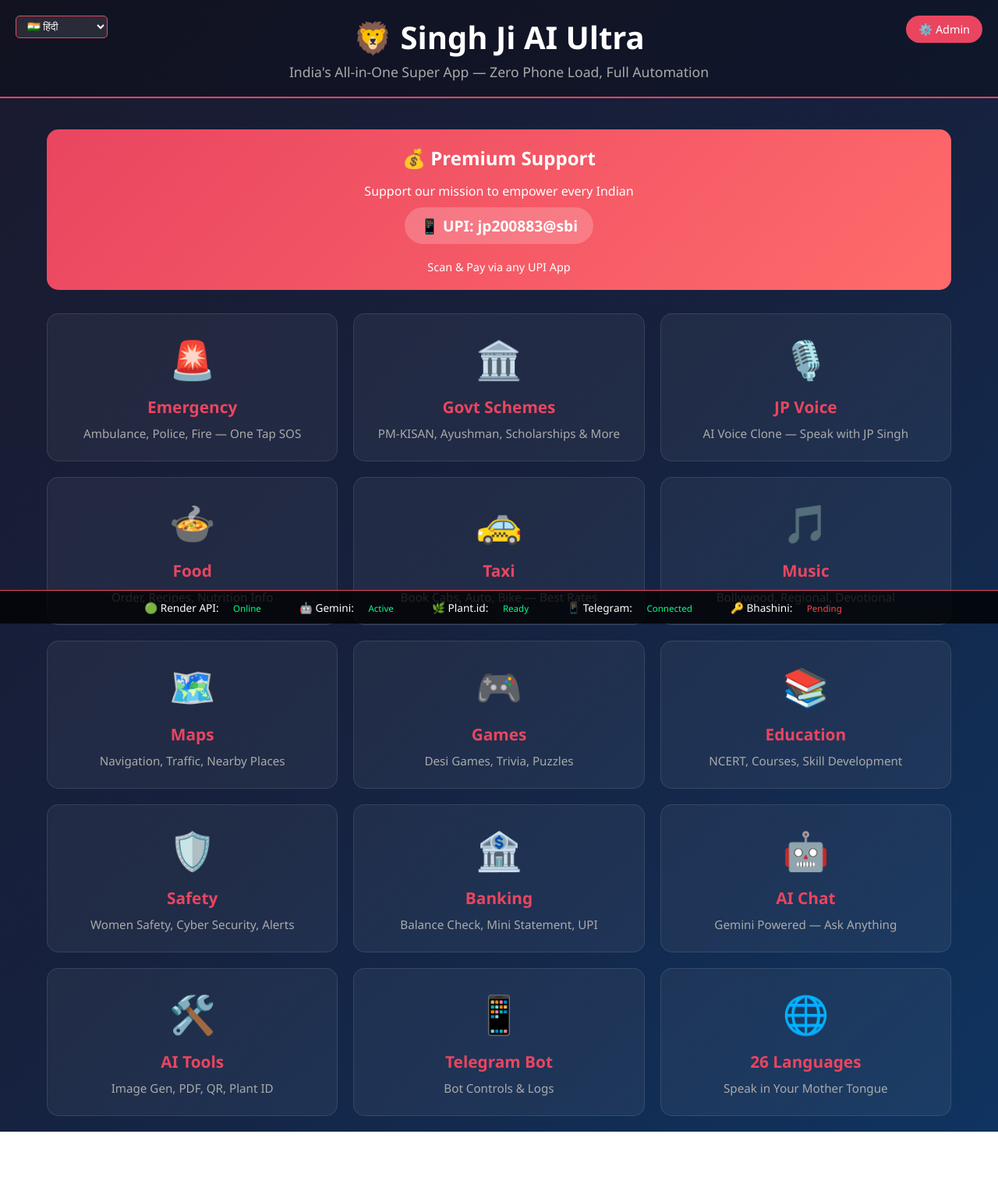
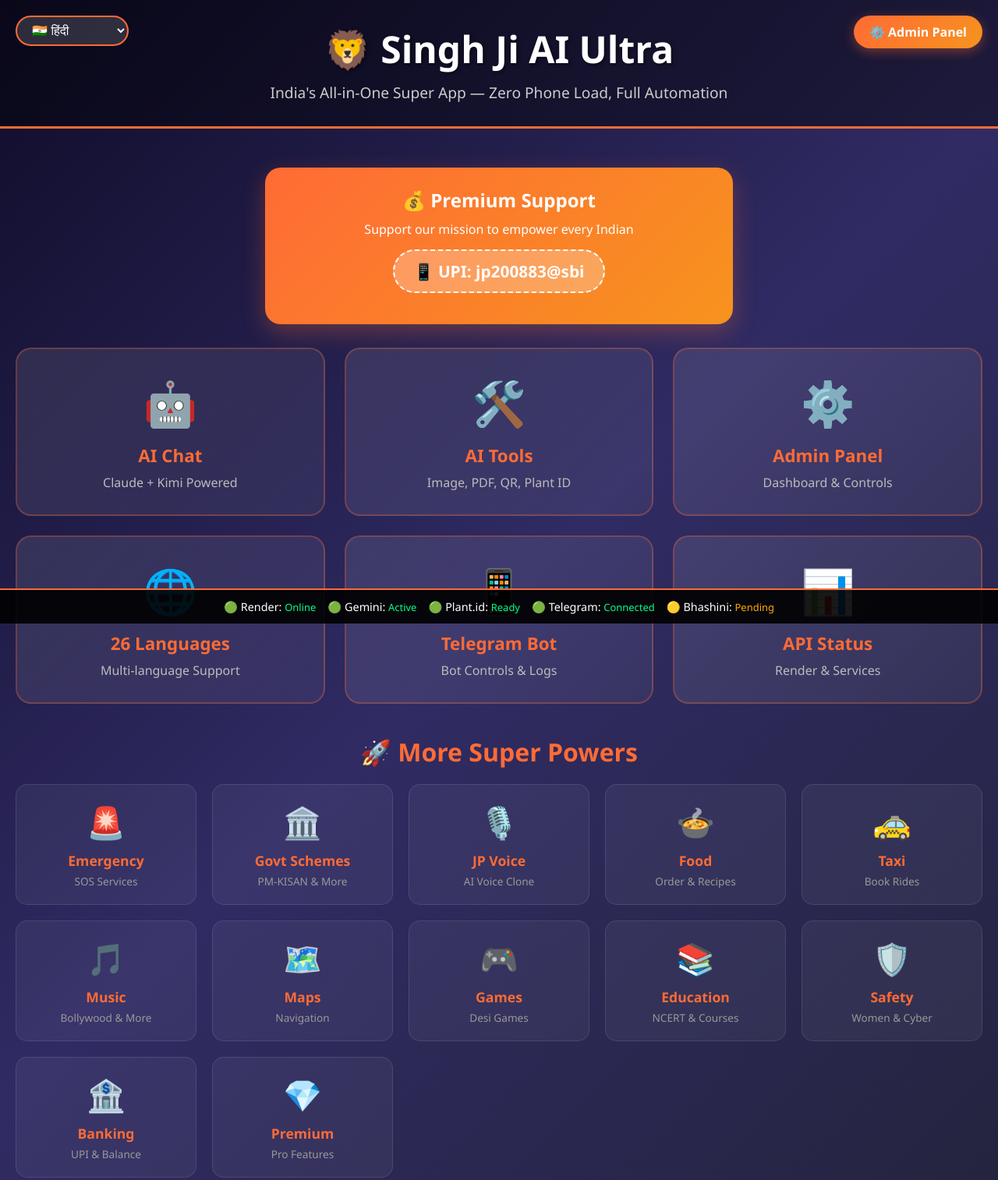
Before and after one commit to jp200883-sudo/singhji-api, a plain HTML site: page index.htm in a window 1280 px wide. Shown: the top 1514 px of the page at 78% size. Before the commit the page ends 1452 px from the top, so only its background shows below. Drawn offline with Linux system fonts and the light colour scheme.

Commit message:
Revamp UI with new styles and language selector
Updated styles and layout for improved UI, added new language selector, and enhanced card components.

```diff
--- a/index.htm
+++ b/index.htm
@@ -13,161 +13,215 @@
 
         body {
             font-family: 'Segoe UI', Tahoma, Geneva, Verdana, sans-serif;
-            background: linear-gradient(135deg, #1a1a2e 0%, #16213e 50%, #0f3460 100%);
+            background: linear-gradient(135deg, #0f0c29 0%, #302b63 50%, #24243e 100%);
             min-height: 100vh;
             color: #fff;
         }
 
         .header {
             text-align: center;
-            padding: 20px;
-            background: rgba(0,0,0,0.3);
-            border-bottom: 2px solid #e94560;
+            padding: 30px 20px;
+            background: rgba(0,0,0,0.4);
+            border-bottom: 3px solid #ff6b35;
         }
 
         .header h1 {
-            font-size: 2.5em;
-            margin-bottom: 5px;
+            font-size: 3em;
+            margin-bottom: 10px;
+            text-shadow: 2px 2px 4px rgba(0,0,0,0.5);
         }
 
         .header p {
-            color: #aaa;
-            font-size: 1.1em;
+            color: #ccc;
+            font-size: 1.2em;
         }
 
         .admin-link {
-            position: absolute;
+            position: fixed;
             top: 20px;
             right: 20px;
-            background: #e94560;
+            background: linear-gradient(135deg, #ff6b35, #f7931e);
             color: white;
-            padding: 8px 16px;
+            padding: 10px 20px;
+            border-radius: 25px;
+            text-decoration: none;
+            font-weight: bold;
+            z-index: 100;
+            box-shadow: 0 4px 15px rgba(255,107,53,0.4);
+        }
+
+        .language-selector {
+            position: fixed;
+            top: 20px;
+            left: 20px;
+            z-index: 100;
+        }
+
+        .language-selector select {
+            background: rgba(255,255,255,0.15);
+            color: white;
+            border: 2px solid #ff6b35;
+            padding: 8px 15px;
             border-radius: 20px;
-            text-decoration: none;
-            font-size: 0.9em;
+            font-size: 1em;
         }
 
         .container {
-            max-width: 1200px;
+            max-width: 1400px;
             margin: 0 auto;
             padding: 20px;
         }
 
-        .grid {
-            display: grid;
-            grid-template-columns: repeat(auto-fit, minmax(280px, 1fr));
-            gap: 20px;
-            margin-top: 30px;
+        /* Payment Section */
+        .payment-section {
+            background: linear-gradient(135deg, #ff6b35, #f7931e);
+            border-radius: 20px;
+            padding: 25px;
+            margin: 30px auto;
+            max-width: 600px;
+            text-align: center;
+            box-shadow: 0 10px 30px rgba(255,107,53,0.3);
         }
 
-        .card {
-            background: rgba(255,255,255,0.05);
-            border: 1px solid rgba(255,255,255,0.1);
-            border-radius: 15px;
-            padding: 25px;
+        .payment-section h2 {
+            margin-bottom: 10px;
+            font-size: 1.5em;
+        }
+
+        .upi-id {
+            background: rgba(255,255,255,0.25);
+            padding: 12px 25px;
+            border-radius: 30px;
+            font-size: 1.3em;
+            font-weight: bold;
+            display: inline-block;
+            margin: 15px 0;
+            border: 2px dashed #fff;
+        }
+
+        /* Core Features - 6 Cards */
+        .core-grid {
+            display: grid;
+            grid-template-columns: repeat(auto-fit, minmax(300px, 1fr));
+            gap: 25px;
+            margin: 30px 0;
+        }
+
+        .core-card {
+            background: linear-gradient(135deg, rgba(255,255,255,0.1), rgba(255,255,255,0.05));
+            border: 2px solid rgba(255,107,53,0.3);
+            border-radius: 20px;
+            padding: 30px;
             text-align: center;
             transition: all 0.3s ease;
             cursor: pointer;
         }
 
-        .card:hover {
-            transform: translateY(-5px);
-            background: rgba(255,255,255,0.1);
-            border-color: #e94560;
-            box-shadow: 0 10px 30px rgba(233, 69, 96, 0.3);
+        .core-card:hover {
+            transform: translateY(-8px);
+            border-color: #ff6b35;
+            box-shadow: 0 15px 40px rgba(255,107,53,0.3);
         }
 
-        .card-icon {
-            font-size: 3em;
+        .core-card .icon {
+            font-size: 3.5em;
             margin-bottom: 15px;
         }
 
-        .card h3 {
-            font-size: 1.3em;
-            margin-bottom: 10px;
-            color: #e94560;
+        .core-card h3 {
+            font-size: 1.4em;
+            margin-bottom: 8px;
+            color: #ff6b35;
         }
 
-        .card p {
-            color: #aaa;
-            font-size: 0.95em;
+        .core-card p {
+            color: #bbb;
+            font-size: 1em;
         }
 
+        /* Extra Features - 12 Cards */
+        .section-title {
+            text-align: center;
+            font-size: 2em;
+            margin: 40px 0 20px;
+            color: #ff6b35;
+        }
+
+        .extra-grid {
+            display: grid;
+            grid-template-columns: repeat(auto-fit, minmax(200px, 1fr));
+            gap: 20px;
+            margin: 20px 0;
+        }
+
+        .extra-card {
+            background: rgba(255,255,255,0.05);
+            border: 1px solid rgba(255,255,255,0.1);
+            border-radius: 15px;
+            padding: 20px;
+            text-align: center;
+            transition: all 0.3s ease;
+            cursor: pointer;
+        }
+
+        .extra-card:hover {
+            transform: scale(1.05);
+            background: rgba(255,255,255,0.1);
+            border-color: #ff6b35;
+        }
+
+        .extra-card .icon {
+            font-size: 2.5em;
+            margin-bottom: 10px;
+        }
+
+        .extra-card h3 {
+            font-size: 1.1em;
+            margin-bottom: 5px;
+            color: #ff6b35;
+        }
+
+        .extra-card p {
+            color: #999;
+            font-size: 0.85em;
+        }
+
+        /* Status Bar */
         .status-bar {
             position: fixed;
             bottom: 0;
             left: 0;
             right: 0;
-            background: rgba(0,0,0,0.8);
-            padding: 10px;
+            background: rgba(0,0,0,0.9);
+            padding: 12px;
             text-align: center;
-            border-top: 1px solid #e94560;
+            border-top: 2px solid #ff6b35;
+            display: flex;
+            justify-content: center;
+            flex-wrap: wrap;
+            gap: 15px;
         }
 
         .status-bar span {
-            margin: 0 15px;
-            font-size: 0.85em;
+            font-size: 0.9em;
         }
 
-        .status-online {
-            color: #00ff88;
-        }
-
-        .status-offline {
-            color: #ff4444;
-        }
-
-        .payment-section {
-            background: linear-gradient(135deg, #e94560, #ff6b6b);
-            border-radius: 15px;
-            padding: 20px;
-            margin: 20px 0;
-            text-align: center;
-        }
-
-        .payment-section h2 {
-            margin-bottom: 15px;
-        }
-
-        .upi-id {
-            background: rgba(255,255,255,0.2);
-            padding: 10px 20px;
-            border-radius: 25px;
-            font-size: 1.2em;
-            font-weight: bold;
-            display: inline-block;
-            margin: 10px 0;
-        }
-
-        .language-selector {
-            position: absolute;
-            top: 20px;
-            left: 20px;
-        }
-
-        .language-selector select {
-            background: rgba(255,255,255,0.1);
-            color: white;
-            border: 1px solid #e94560;
-            padding: 5px 10px;
-            border-radius: 5px;
-        }
+        .online { color: #00ff88; }
+        .offline { color: #ff4444; }
+        .pending { color: #ffaa00; }
 
         @media (max-width: 768px) {
-            .header h1 {
-                font-size: 1.8em;
-            }
-            .grid {
-                grid-template-columns: 1fr;
-            }
+            .header h1 { font-size: 2em; }
+            .core-grid { grid-template-columns: 1fr; }
+            .extra-grid { grid-template-columns: repeat(2, 1fr); }
         }
     </style>
 </head>
 <body>
-    <a href="admin.html" class="admin-link">⚙️ Admin</a>
+    <a href="admin.html" class="admin-link">⚙️ Admin Panel</a>
 
     <div class="language-selector">
-        <select id="language">
+        <select id="language" onchange="changeLang(this.value)">
             <option value="hi">🇮🇳 हिंदी</option>
             <option value="en">🇬🇧 English</option>
             <option value="pa">🇮🇳 ਪੰਜਾਬੀ</option>
@@ -179,8 +233,6 @@
             <option value="kn">🇮🇳 ಕನ್ನಡ</option>
             <option value="ml">🇮🇳 മലയാളം</option>
             <option value="ur">🇮🇳 اردو</option>
-            <option value="or">🇮🇳 ଓଡ଼ିଆ</option>
-            <option value="as">🇮🇳 অসমীয়া</option>
         </select>
     </div>
 
@@ -190,138 +242,155 @@
     </div>
 
     <div class="container">
-        <!-- Payment Section -->
+        <!-- Payment -->
         <div class="payment-section">
             <h2>💰 Premium Support</h2>
             <p>Support our mission to empower every Indian</p>
             <div class="upi-id">📱 UPI: jp200883@sbi</div>
-            <p style="margin-top: 10px; font-size: 0.9em;">Scan & Pay via any UPI App</p>
         </div>
 
-        <!-- Main Grid -->
-        <div class="grid">
-            <div class="card" onclick="openModule('emergency')">
-                <div class="card-icon">🚨</div>
-                <h3>Emergency</h3>
-                <p>Ambulance, Police, Fire — One Tap SOS</p>
+        <!-- Core 6 Features -->
+        <div class="core-grid">
+            <div class="core-card" onclick="openModule('ai-chat')">
+                <div class="icon">🤖</div>
+                <h3>AI Chat</h3>
+                <p>Claude + Kimi Powered</p>
             </div>
 
-            <div class="card" onclick="openModule('govt')">
-                <div class="card-icon">🏛️</div>
-                <h3>Govt Schemes</h3>
-                <p>PM-KISAN, Ayushman, Scholarships & More</p>
+            <div class="core-card" onclick="openModule('ai-tools')">
+                <div class="icon">🛠️</div>
+                <h3>AI Tools</h3>
+                <p>Image, PDF, QR, Plant ID</p>
             </div>
 
-            <div class="card" onclick="openModule('voice')">
-                <div class="card-icon">🎙️</div>
-                <h3>JP Voice</h3>
-                <p>AI Voice Clone — Speak with JP Singh</p>
+            <div class="core-card" onclick="openModule('admin')">
+                <div class="icon">⚙️</div>
+                <h3>Admin Panel</h3>
+                <p>Dashboard & Controls</p>
             </div>
 
-            <div class="card" onclick="openModule('food')">
-                <div class="card-icon">🍲</div>
-                <h3>Food</h3>
-                <p>Order, Recipes, Nutrition Info</p>
+            <div class="core-card" onclick="openModule('languages')">
+                <div class="icon">🌐</div>
+                <h3>26 Languages</h3>
+                <p>Multi-language Support</p>
             </div>
 
-            <div class="card" onclick="openModule('taxi')">
-                <div class="card-icon">🚕</div>
-                <h3>Taxi</h3>
-                <p>Book Cabs, Auto, Bike — Best Rates</p>
-            </div>
-
-            <div class="card" onclick="openModule('music')">
-                <div class="card-icon">🎵</div>
-                <h3>Music</h3>
-                <p>Bollywood, Regional, Devotional</p>
-            </div>
-
-            <div class="card" onclick="openModule('maps')">
-                <div class="card-icon">🗺️</div>
-                <h3>Maps</h3>
-                <p>Navigation, Traffic, Nearby Places</p>
-            </div>
-
-            <div class="card" onclick="openModule('games')">
-                <div class="card-icon">🎮</div>
-                <h3>Games</h3>
-                <p>Desi Games, Trivia, Puzzles</p>
-            </div>
-
-            <div class="card" onclick="openModule('education')">
-                <div class="card-icon">📚</div>
-                <h3>Education</h3>
-                <p>NCERT, Courses, Skill Development</p>
-            </div>
-
-            <div class="card" onclick="openModule('safety')">
-                <div class="card-icon">🛡️</div>
-                <h3>Safety</h3>
-                <p>Women Safety, Cyber Security, Alerts</p>
-            </div>
-
-            <div class="card" onclick="openModule('banking')">
-                <div class="card-icon">🏦</div>
-                <h3>Banking</h3>
-                <p>Balance Check, Mini Statement, UPI</p>
-            </div>
-
-            <div class="card" onclick="openModule('ai-chat')">
-                <div class="card-icon">🤖</div>
-                <h3>AI Chat</h3>
-                <p>Gemini Powered — Ask Anything</p>
-            </div>
-
-            <div class="card" onclick="openModule('ai-tools')">
-                <div class="card-icon">🛠️</div>
-                <h3>AI Tools</h3>
-                <p>Image Gen, PDF, QR, Plant ID</p>
-            </div>
-
-            <div class="card" onclick="openModule('telegram')">
-                <div class="card-icon">📱</div>
+            <div class="core-card" onclick="openModule('telegram')">
+                <div class="icon">📱</div>
                 <h3>Telegram Bot</h3>
                 <p>Bot Controls & Logs</p>
             </div>
 
-            <div class="card" onclick="openModule('languages')">
-                <div class="card-icon">🌐</div>
-                <h3>26 Languages</h3>
-                <p>Speak in Your Mother Tongue</p>
+            <div class="core-card" onclick="openModule('api-status')">
+                <div class="icon">📊</div>
+                <h3>API Status</h3>
+                <p>Render & Services</p>
+            </div>
+        </div>
+
+        <!-- Extra 12 Features -->
+        <h2 class="section-title">🚀 More Super Powers</h2>
+        <div class="extra-grid">
+            <div class="extra-card" onclick="openModule('emergency')">
+                <div class="icon">🚨</div>
+                <h3>Emergency</h3>
+                <p>SOS Services</p>
+            </div>
+
+            <div class="extra-card" onclick="openModule('govt')">
+                <div class="icon">🏛️</div>
+                <h3>Govt Schemes</h3>
+                <p>PM-KISAN & More</p>
+            </div>
+
+            <div class="extra-card" onclick="openModule('voice')">
+                <div class="icon">🎙️</div>
+                <h3>JP Voice</h3>
+                <p>AI Voice Clone</p>
+            </div>
+
+            <div class="extra-card" onclick="openModule('food')">
+                <div class="icon">🍲</div>
+                <h3>Food</h3>
+                <p>Order & Recipes</p>
+            </div>
+
+            <div class="extra-card" onclick="openModule('taxi')">
+                <div class="icon">🚕</div>
+                <h3>Taxi</h3>
+                <p>Book Rides</p>
+            </div>
+
+            <div class="extra-card" onclick="openModule('music')">
+                <div class="icon">🎵</div>
+                <h3>Music</h3>
+                <p>Bollywood & More</p>
+            </div>
+
+            <div class="extra-card" onclick="openModule('maps')">
+                <div class="icon">🗺️</div>
+                <h3>Maps</h3>
+                <p>Navigation</p>
+            </div>
+
+            <div class="extra-card" onclick="openModule('games')">
+                <div class="icon">🎮</div>
+                <h3>Games</h3>
+                <p>Desi Games</p>
+            </div>
+
+            <div class="extra-card" onclick="openModule('education')">
+                <div class="icon">📚</div>
+                <h3>Education</h3>
+                <p>NCERT & Courses</p>
+            </div>
+
+            <div class="extra-card" onclick="openModule('safety')">
+                <div class="icon">🛡️</div>
+                <h3>Safety</h3>
+                <p>Women & Cyber</p>
+            </div>
+
+            <div class="extra-card" onclick="openModule('banking')">
+                <div class="icon">🏦</div>
+                <h3>Banking</h3>
+                <p>UPI & Balance</p>
+            </div>
+
+            <div class="extra-card" onclick="openModule('premium')">
+                <div class="icon">💎</div>
+                <h3>Premium</h3>
+                <p>Pro Features</p>
             </div>
         </div>
     </div>
 
     <!-- Status Bar -->
     <div class="status-bar">
-        <span>🟢 Render API: <span class="status-online">Online</span></span>
-        <span>🤖 Gemini: <span class="status-online">Active</span></span>
-        <span>🌿 Plant.id: <span class="status-online">Ready</span></span>
-        <span>📱 Telegram: <span class="status-online">Connected</span></span>
-        <span>🔑 Bhashini: <span class="status-offline">Pending</span></span>
+        <span>🟢 Render: <span class="online">Online</span></span>
+        <span>🟢 Gemini: <span class="online">Active</span></span>
+        <span>🟢 Plant.id: <span class="online">Ready</span></span>
+        <span>🟢 Telegram: <span class="online">Connected</span></span>
+        <span>🟡 Bhashini: <span class="pending">Pending</span></span>
     </div>
 
     <script>
         function openModule(module) {
-            // API call to Render backend
             fetch('https://singhji-api.onrender.com/api/' + module)
                 .then(res => res.json())
                 .then(data => {
                     console.log(module + ' loaded:', data);
-                    alert(module + ' module loading...');
+                    alert('🦁 ' + module + ' module loading...');
                 })
                 .catch(err => {
-                    console.error('Error:', err);
-                    alert('Module coming soon! Backend integration pending.');
+                    alert('🦁 ' + module + ' — Coming Soon!\nBackend integration in progress.');
                 });
         }
 
-        // Language switcher
-        document.getElementById('language').addEventListener('change', function() {
-            const lang = this.value;
-            console.log('Language switched to:', lang);
-            // TODO: Call Bhashini/NLLB API for translation
-        });
+        function changeLang(lang) {
+            console.log('Language:', lang);
+            // Bhashini/NLLB API call
+        }
     </script>
 </body>
 </html>
```
